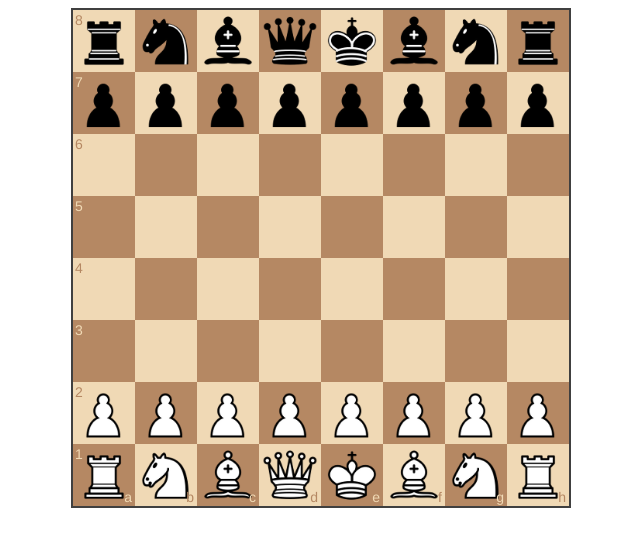
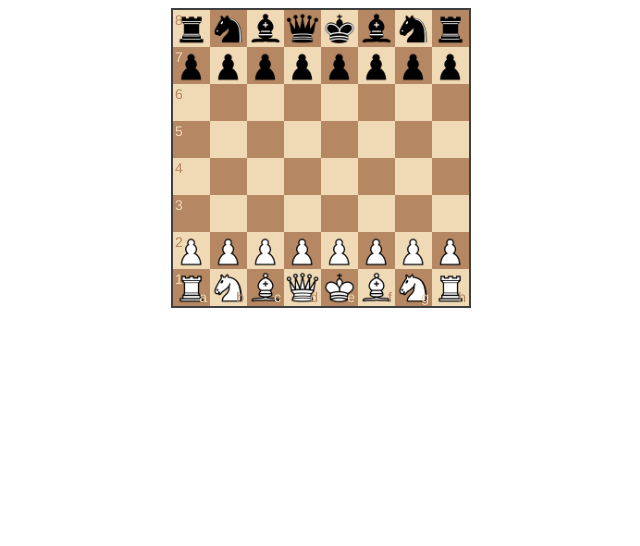
Before and after one commit to gonzaloruizdevilla/JSChessAI, a plain HTML site: page index.html in a window 1280 px wide. Shown: the whole page, without its empty margins (319-959 px from the left). Drawn offline with Linux system fonts and the light colour scheme.

Commit message:
html: más info y mejor opciones de profundidad de minimax (+1 squashed commit) Squashed commits: [f3dfc12] minimax config styles & html

```diff
--- a/main.css
+++ b/main.css
@@ -1,5 +1,5 @@
-#board {
-    width: 500px;
+#config, #board {
+    width: 300px;
     margin: auto
 }
 
```
Also changed, not shown: index.html (+13 -0 lines).
